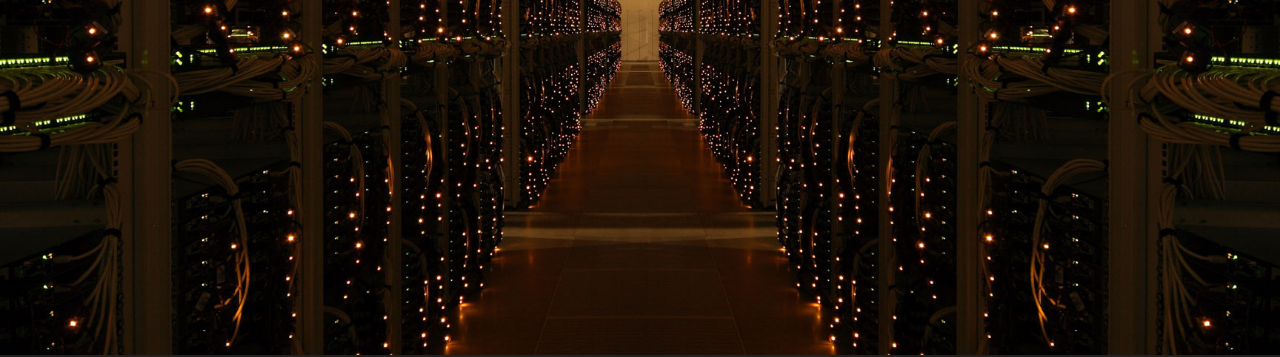
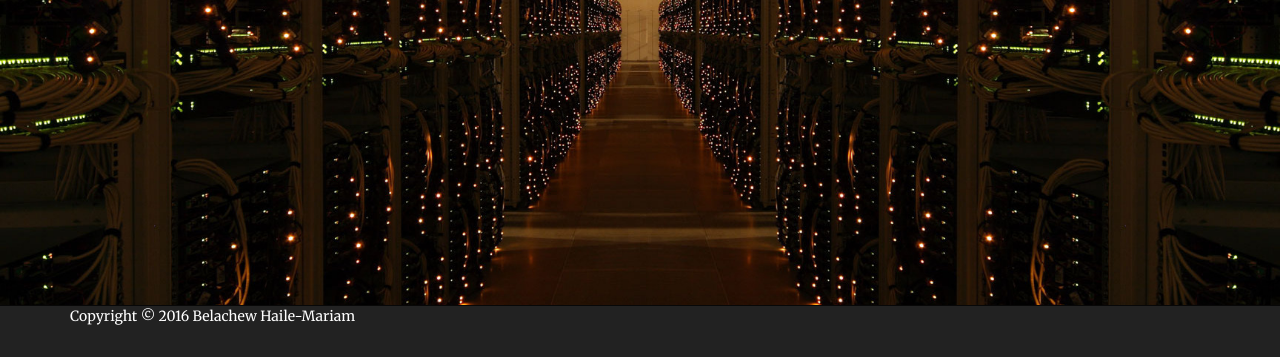
Before and after one commit to belachewhm/belachewhm.github.io, a website: page index.html in a window 1280 px wide. Shown: the part 445-802 px from the top of the page. Drawn offline with nearby package versions, Linux system fonts and the light colour scheme.

Commit message:
added footer and copyright notice on footer

```diff
--- a/index.html
+++ b/index.html
@@ -516,6 +516,16 @@
         </div>
     </section>
 
+	<div class="navbar navbar-fixed-bottom navbar-inverse">
+		<div class="container">
+			<div class="navbar-header">
+				<span style="color: white;">
+					Copyright &copy; 2016 Belachew Haile-Mariam
+				</span>
+			</div>
+		</div>
+	</div>
+
     <!-- jQuery -->
     <script src="js/jquery.js"></script>
 
```
